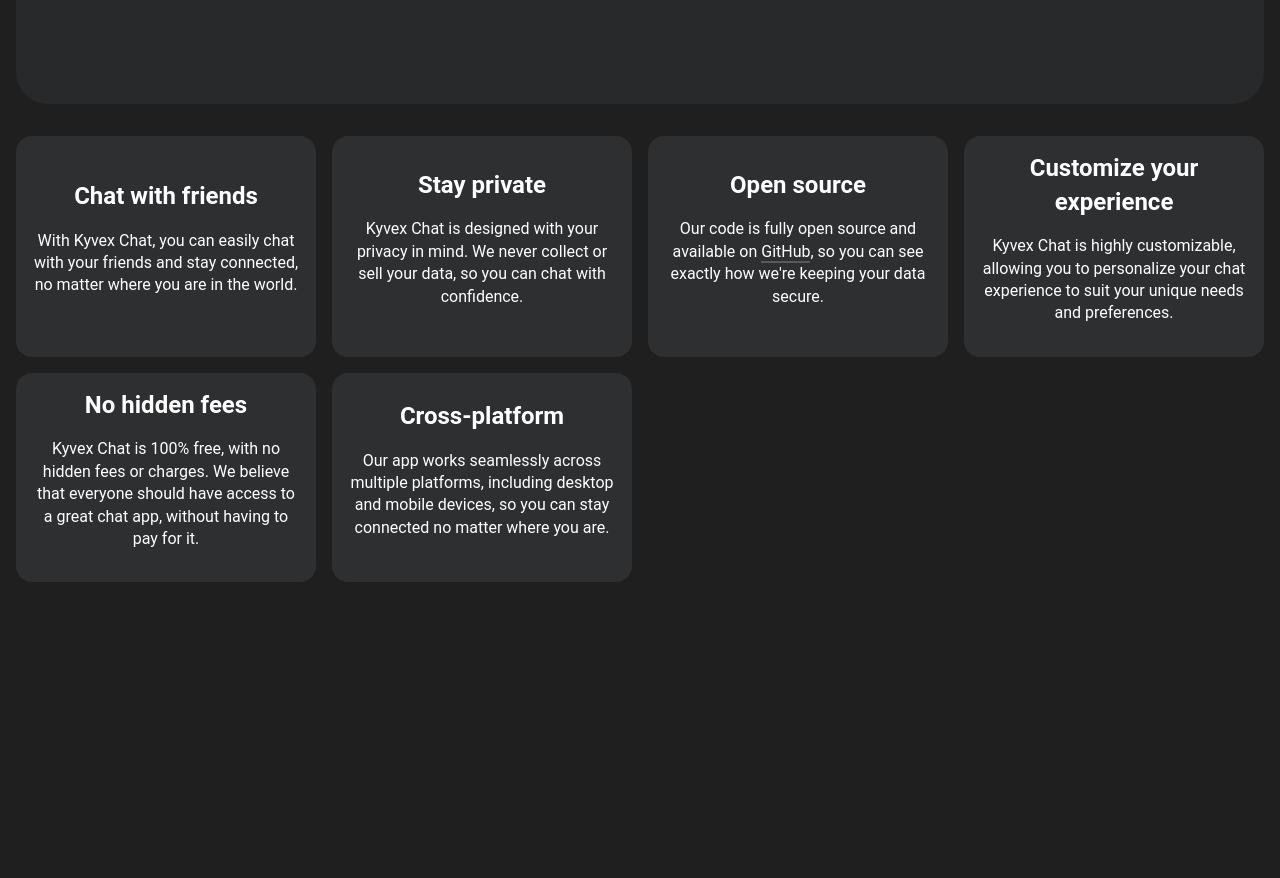
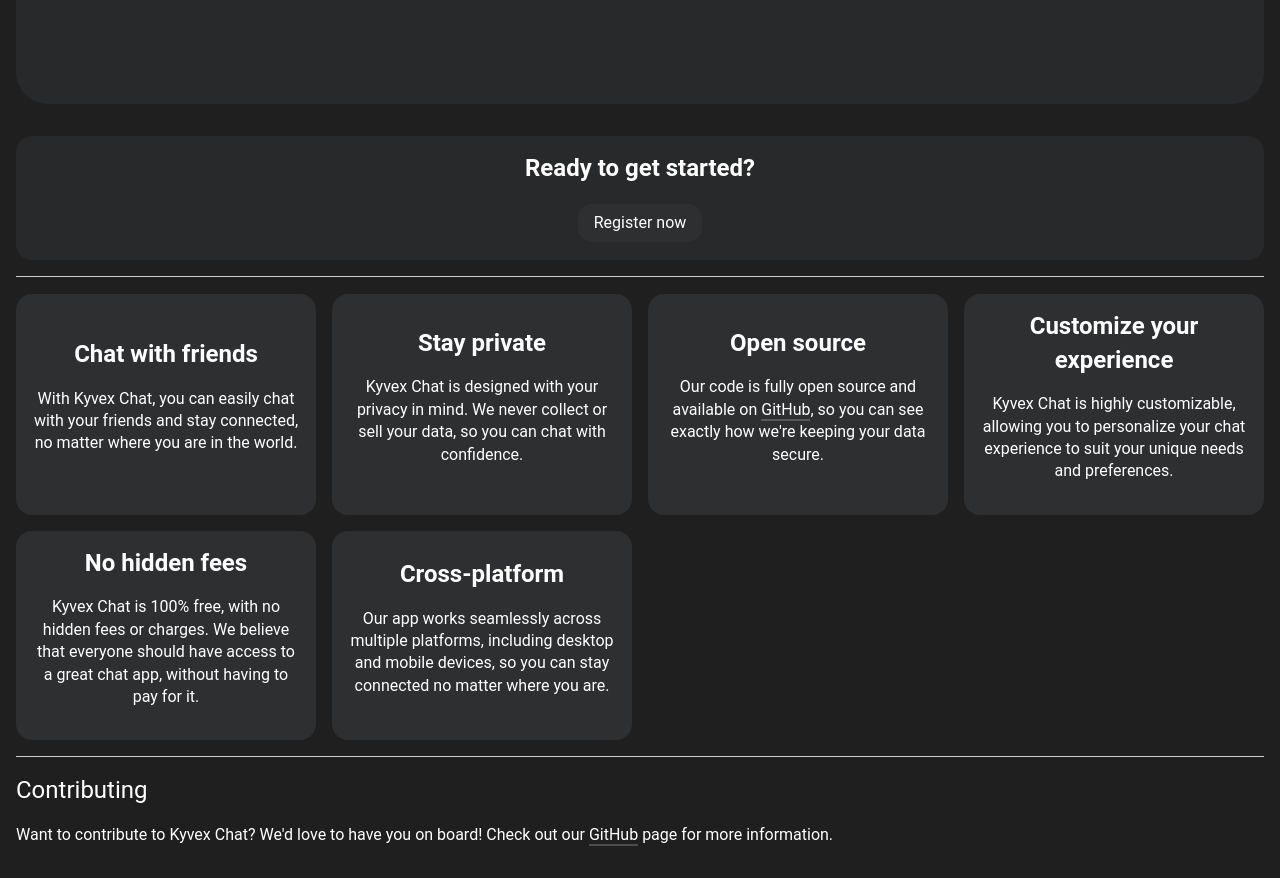
Before and after one commit to kyvex-ltd/chat, a website: page landing.html in a window 1280 px wide. Shown: the part 680-1558 px from the top of the page. Before the commit the page ends 1278 px from the top, so only its background shows below. Drawn offline with Linux system fonts and the light colour scheme.

Commit message:
Added Call to Action to landing.html

```diff
--- a/css/index.scss
+++ b/css/index.scss
@@ -152,6 +152,41 @@
   padding: 1em;
 }
 
+.cta {
+  background-color: rgb(var(--secondary-color));
+  border-radius: 1em;
+  padding: 1em;
+  display: flex;
+  flex-direction: column;
+  justify-content: center;
+  align-items: center;
+  text-align: center;
+
+  h2 {
+    font-size: 1.5em;
+    font-weight: 700;
+  }
+
+  p {
+    font-size: 1em;
+    font-weight: 400;
+  }
+
+  a {
+    margin-top: 1em;
+    padding: 0.5em 1em;
+    background-color: rgb(var(--tertiary-color));
+    border-radius: 1em;
+    border: 2px solid rgb(var(--secondary-color));
+    transition: 0.2s ease-in-out;
+
+    &:hover {
+      background-color: rgb(var(--secondary-hover-color));
+    }
+
+  }
+}
+
 // Media Queries
 
 @media (max-width: 768px) {
--- a/landing.html
+++ b/landing.html
@@ -37,8 +37,14 @@
 </div>
 
 <main>
+  <div class="cta">
+    <h2>Ready to get started?</h2>
+    <a href="" class="button">Register now</a>
+  </div>
+
+  <hr>
+
   <div class="features" id="features">
-
     <div class="feature">
       <h3>Chat with friends</h3>
       <p>With Kyvex Chat, you can easily chat with your friends and stay connected, no matter where you are in the
@@ -74,7 +80,14 @@
       <p>Our app works seamlessly across multiple platforms, including desktop and mobile devices, so you can stay
         connected no matter where you are.</p>
     </div>
+  </div>
 
+  <hr>
+
+  <div class="contributing" id="contributing">
+    <h2>Contributing</h2>
+    <p>Want to contribute to Kyvex Chat? We'd love to have you on board! Check out our <a
+        href="https://github.com/kyvex-ltd/chat/">GitHub</a> page for more information.</p>
   </div>
 
 </main>
```
Also changed, not shown: css/index.css, 1 other file.
